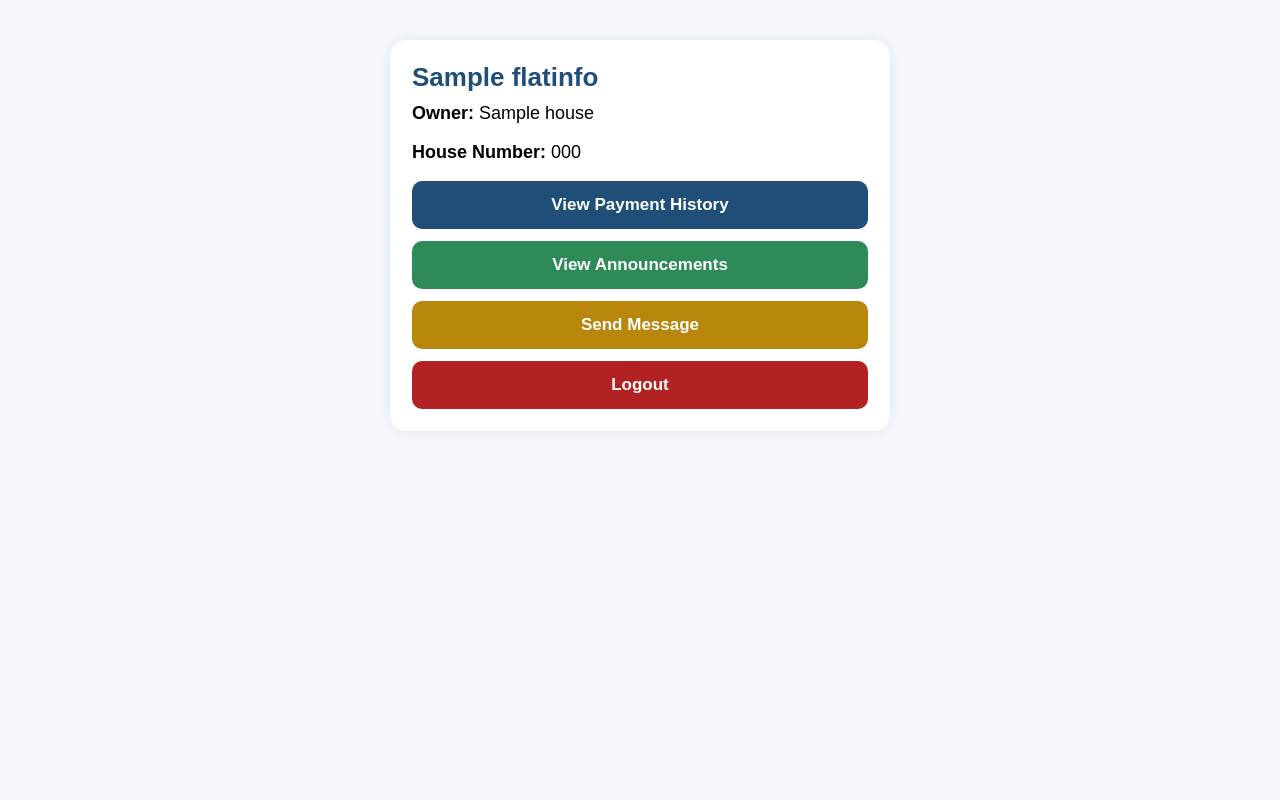
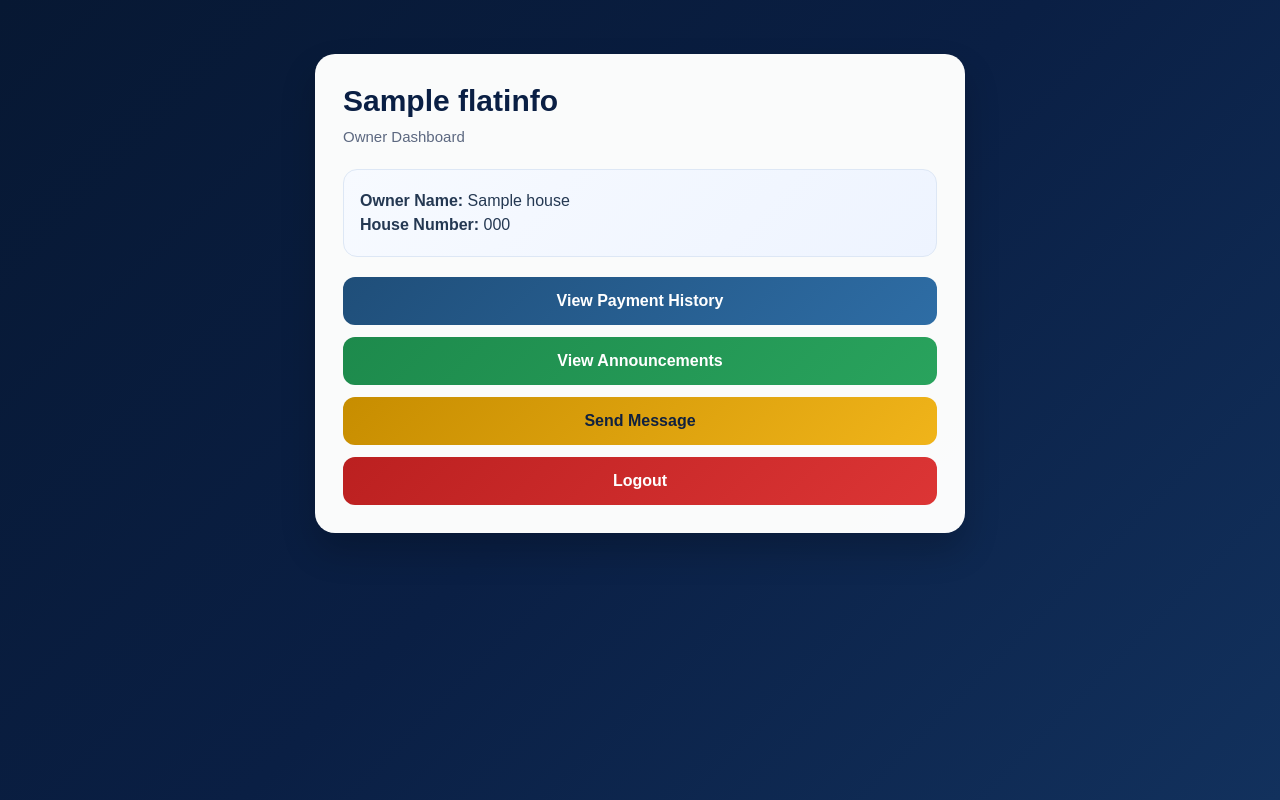
Before and after one commit to jeroinfoservice-cyber/flat_mgmt, a Django app: template templates/owner/home.html in a window 1280 px wide. Run offline with Django 5.2, Linux system fonts and the light colour scheme; the template is opened without the code that fills it: values that come from a table or form of the project are taken from there, others are empty; tables that the repository leaves empty hold one stand-in row (values such as "Sample post").

Commit message:
Next level premium UI

```diff
--- a/config/settings.py
+++ b/config/settings.py
@@ -70,5 +70,6 @@ USE_TZ = True
 STATIC_URL = 'static/'
 STATIC_ROOT = BASE_DIR / 'staticfiles'
 STATICFILES_STORAGE = 'whitenoise.storage.CompressedManifestStaticFilesStorage'
+STATICFILES_DIRS = [BASE_DIR / 'Static']
 
 DEFAULT_AUTO_FIELD = 'django.db.models.BigAutoField'
--- a/templates/owner/home.html
+++ b/templates/owner/home.html
@@ -3,62 +3,119 @@
 <head>
     <title>Owner Home</title>
     <meta name="viewport" content="width=device-width, initial-scale=1.0">
+
     <style>
-        body {
-            font-family: Arial, sans-serif;
-            background: #f4f7fb;
-            margin: 0;
-            padding: 20px;
-        }
-        .card {
-            width: 100%;
-            max-width: 500px;
-            margin: 20px auto;
-            background: white;
-            padding: 22px;
-            border-radius: 16px;
-            box-shadow: 0 0 12px rgba(0,0,0,0.08);
+        * {
             box-sizing: border-box;
         }
-        h2 {
-            color: #1f4e79;
-            margin-top: 0;
-            margin-bottom: 10px;
-            font-size: 26px;
+
+        body {
+            margin: 0;
+            font-family: Arial, sans-serif;
+            min-height: 100vh;
+            background: linear-gradient(135deg, #071833, #0A1F44, #12315d);
+            padding: 24px;
         }
-        p {
-            margin: 0 0 18px 0;
-            font-size: 18px;
+
+        .wrapper {
+            max-width: 650px;
+            margin: 30px auto;
         }
-        a {
+
+        .card {
+            background: rgba(255,255,255,0.98);
+            border-radius: 20px;
+            padding: 28px;
+            box-shadow: 0 18px 35px rgba(0,0,0,0.20);
+        }
+
+        .title {
+            color: #0A1F44;
+            font-size: 30px;
+            font-weight: bold;
+            margin: 0 0 8px;
+            line-height: 1.25;
+        }
+
+        .sub {
+            color: #5c6880;
+            margin: 0 0 24px;
+            font-size: 15px;
+        }
+
+        .info-box {
+            background: linear-gradient(135deg, #f7faff, #eef4ff);
+            border: 1px solid #dde7f5;
+            border-radius: 14px;
+            padding: 16px;
+            margin-bottom: 20px;
+        }
+
+        .info-box p {
+            margin: 6px 0;
+            font-size: 16px;
+            color: #243852;
+        }
+
+        .btn {
             display: block;
-            width: 100%;
             text-decoration: none;
             text-align: center;
+            padding: 15px;
+            border-radius: 12px;
+            font-size: 16px;
+            font-weight: bold;
+            color: white;
             margin-top: 12px;
-            padding: 14px 12px;
-            border-radius: 10px;
-            color: white;
-            background: #1f4e79;
-            font-size: 17px;
-            font-weight: bold;
-            box-sizing: border-box;
+            transition: 0.2s ease;
         }
-        .green { background: #2e8b57; }
-        .gold { background: #b8860b; }
-        .red { background: #b22222; }
+
+        .btn:hover {
+            transform: translateY(-1px);
+        }
+
+        .blue  { background: linear-gradient(135deg, #1f4e79, #2e6da5); }
+        .green { background: linear-gradient(135deg, #1d8a4c, #29a35d); }
+        .gold  { background: linear-gradient(135deg, #c78d00, #f0b41a); color: #10213f; }
+        .red   { background: linear-gradient(135deg, #bb2020, #dc3535); }
+
+        @media (max-width: 600px) {
+            body {
+                padding: 14px;
+            }
+
+            .wrapper {
+                margin: 10px auto;
+            }
+
+            .card {
+                padding: 20px;
+            }
+
+            .title {
+                font-size: 25px;
+            }
+        }
     </style>
 </head>
 <body>
+
+<div class="wrapper">
     <div class="card">
-        <h2>{{ flat.name|default:"PERBADANAN PENGURUSAN BLOK B1" }}</h2>
-        <p><strong>Owner:</strong> {{ house.owner_name }}</p>
-        <p><strong>House Number:</strong> {{ house.house_number }}</p>
+        <h1 class="title">{{ flat.name|default:"PERBADANAN PENGURUSAN BLOK B1" }}</h1>
+        <p class="sub">Owner Dashboard</p>
 
-        <a href="{% url 'owner_payments' %}">View Payment History</a>
-        <a class="green" href="{% url 'owner_announcements' %}">View Announcements</a>
-        <a class="gold" href="{% url 'owner_message' %}">Send Message</a>
-        <a class="red" href="{% url 'owner_logout' %}">Logout</a>
+        <div class="info-box">
+            <p><strong>Owner Name:</strong> {{ house.owner_name }}</p>
+            <p><strong>House Number:</strong> {{ house.house_number }}</p>
+        </div>
+
+        <a class="btn blue" href="{% url 'owner_payments' %}">View Payment History</a>
+        <a class="btn green" href="{% url 'owner_announcements' %}">View Announcements</a>
+        <a class="btn gold" href="{% url 'owner_message' %}">Send Message</a>
+        <a class="btn red" href="{% url 'owner_logout' %}">Logout</a>
     </div>
+</div>
+
 </body>
 </html>
```
Also changed, not shown: templates/admin/index.html (+119 -47 lines), templates/admin/login.html (added, +149 -0 lines), static/images/Capture.JPG (added).
